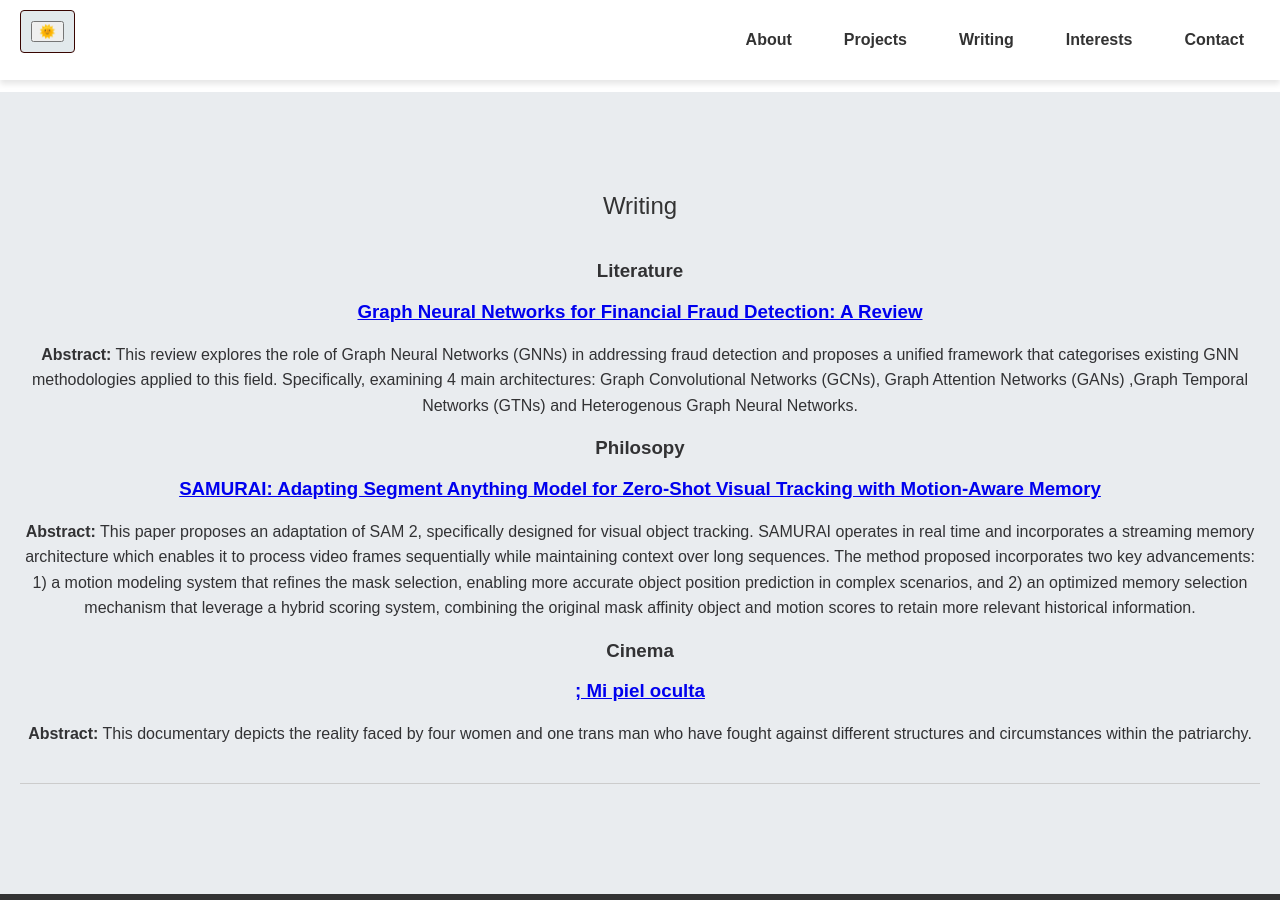
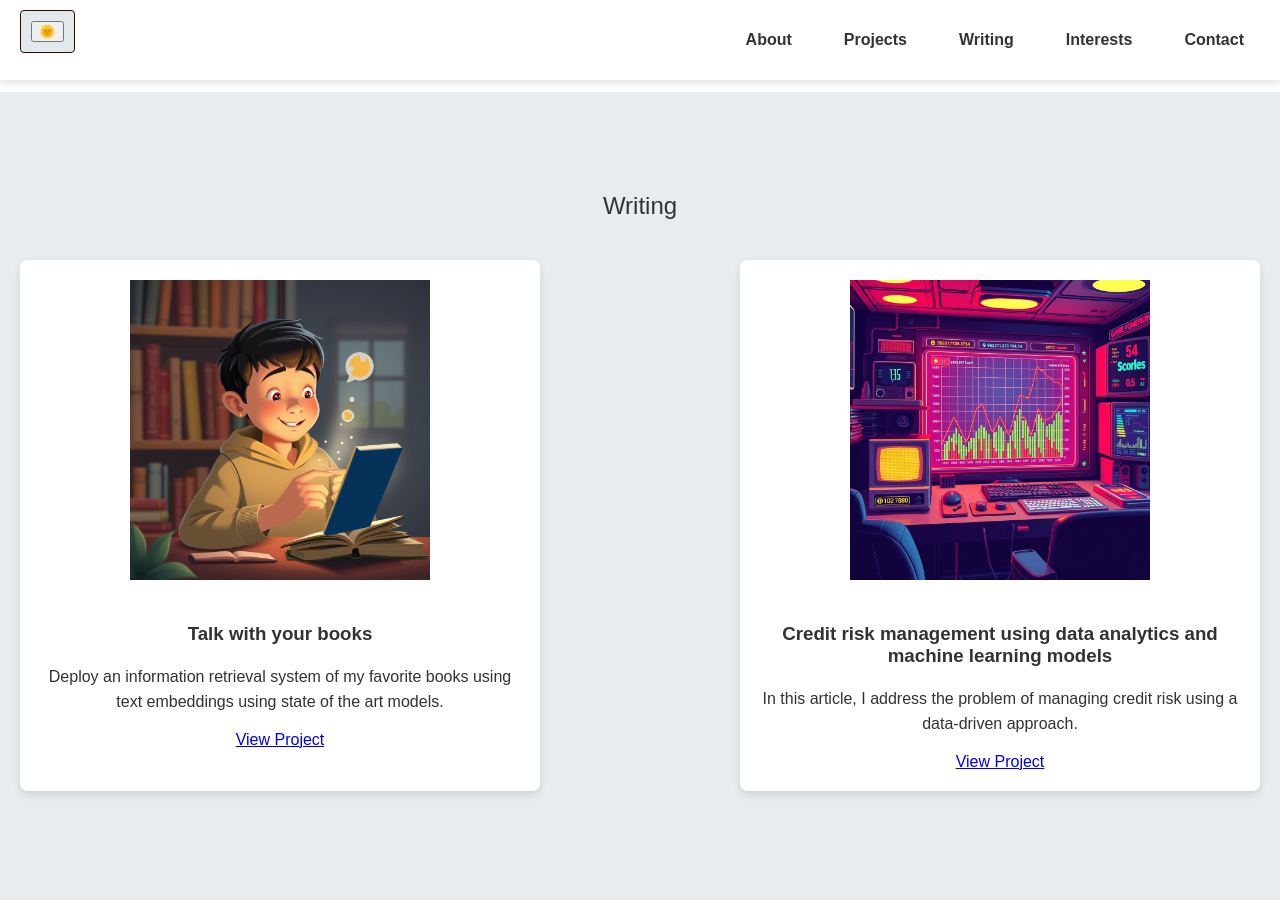
Before and after one commit to Cesarriosd/cesarios, a Jekyll site: the page built from README.md, in a window 1280 px wide and 900 px high, scrolled down 5743 px. Built offline with Jekyll 4.4.1, drawn with Linux system fonts in a browser that asks for light colours; our own code applies the rules of GitHub Pages for plain Markdown files; some of the changed text lies outside the part shown.

Commit message:
Change writing section

```diff
--- a/_layouts/default.html
+++ b/_layouts/default.html
@@ -615,16 +615,68 @@
     <!-- Articles Section -->
     <section id="writing" class="writing">
         <h2>Writing</h2>
-        <div class="article">
-            <h3>Literature</h3>
-            <h3><a href="https://arxiv.org/pdf/2411.05815">Graph Neural Networks for Financial Fraud Detection: A Review</a></h3>
-            <p><strong>Abstract:</strong> This review explores the role of Graph Neural Networks (GNNs) in addressing fraud detection and proposes a unified framework that categorises existing GNN methodologies applied to this field. Specifically, examining 4 main architectures: Graph Convolutional Networks (GCNs), Graph Attention Networks (GANs) ,Graph Temporal Networks (GTNs) and Heterogenous Graph Neural Networks.</p>
-            <h3>Philosopy</h3>
-            <h3><a href="https://arxiv.org/html/2411.11922v1">SAMURAI: Adapting Segment Anything Model for Zero-Shot Visual Tracking with Motion-Aware Memory</a></h3>
-            <p><strong>Abstract:</strong> This paper proposes an adaptation of SAM 2, specifically designed for visual object tracking. SAMURAI operates in real time and incorporates a streaming memory architecture which enables it to process video frames sequentially  while maintaining context over long sequences. The method proposed incorporates two key advancements: 1) a motion modeling system that refines the mask selection, enabling more accurate object position prediction in complex scenarios, and 2) an optimized memory selection mechanism that leverage a hybrid scoring system, combining the original mask affinity object and motion scores to retain more relevant historical information.</p>
-            <h3>Cinema</h3>
-            <h3><a href="https://medium.com/@jcrios096/mi-piel-oculta-documentary-6e8aa3389f32">; Mi piel oculta</a></h3>
-            <p><strong>Abstract:</strong> This documentary depicts the reality faced by four women and one trans man who have fought against different structures and circumstances within the patriarchy. </p>
+        <div class="project-grid">
+            <!-- Project 1 -->
+            <div class="project-card">
+                <img src=".\\res\\books.jpg" alt="Retrieval System" class="project-image">
+                <h3>Talk with your books</h3>
+                <p>Deploy an information retrieval system of my favorite books using text embeddings using state of the art models.</p>
+                <a href="#project-detail" class="project-link">View Project</a>
+            </div>
+            <!-- Project 2 -->
+            <div class="project-card">
+                <img src=".\\res\\risk.jpg" alt="Credit Risk" class = "project-image">
+                <h3>Credit risk management using data analytics and machine learning models</h3>
+                <p>In this article, I address the problem of managing credit risk using a data-driven approach.</p>
+                <a href="https://medium.com/@cesarrios_75503/credit-risk-management-using-data-analytics-and-machine-learning-models-a44edb7ed4c7" class="project-link">View Project</a>
+            </div>
+            <!-- Project 3 -->
+            <div class="project-card">
+                <img src=".\\res\\climber.webp"" alt="Computer Vision" class = "project-image">
+                <h3>CVClimbing (in process)</h3>
+                <p>Currently working to develop a CV system to monitor climbers performance.</p>
+                <a href="#project-detail-cv"" class="project-link">View Project</a>
+            </div>
+            <div class="project-card">
+                <img src=".\\res\\books.jpg" alt="Retrieval System" class="project-image">
+                <h3>Talk with your books</h3>
+                <p>Deploy an information retrieval system of my favorite books using text embeddings using state of the art models.</p>
+                <a href="#project-detail" class="project-link">View Project</a>
+            </div>
+            <!-- Project 2 -->
+            <div class="project-card">
+                <img src=".\\res\\risk.jpg" alt="Credit Risk" class = "project-image">
+                <h3>Credit risk management using data analytics and machine learning models</h3>
+                <p>In this article, I address the problem of managing credit risk using a data-driven approach.</p>
+                <a href="https://medium.com/@cesarrios_75503/credit-risk-management-using-data-analytics-and-machine-learning-models-a44edb7ed4c7" class="project-link">View Project</a>
+            </div>
+            <!-- Project 3 -->
+            <div class="project-card">
+                <img src=".\\res\\climber.webp"" alt="Computer Vision" class = "project-image">
+                <h3>CVClimbing (in process)</h3>
+                <p>Currently working to develop a CV system to monitor climbers performance.</p>
+                <a href="#project-detail-cv"" class="project-link">View Project</a>
+            </div>
+            <div class="project-card">
+                <img src=".\\res\\books.jpg" alt="Retrieval System" class="project-image">
+                <h3>Talk with your books</h3>
+                <p>Deploy an information retrieval system of my favorite books using text embeddings using state of the art models.</p>
+                <a href="#project-detail" class="project-link">View Project</a>
+            </div>
+            <!-- Project 2 -->
+            <div class="project-card">
+                <img src=".\\res\\risk.jpg" alt="Credit Risk" class = "project-image">
+                <h3>Credit risk management using data analytics and machine learning models</h3>
+                <p>In this article, I address the problem of managing credit risk using a data-driven approach.</p>
+                <a href="https://medium.com/@cesarrios_75503/credit-risk-management-using-data-analytics-and-machine-learning-models-a44edb7ed4c7" class="project-link">View Project</a>
+            </div>
+            <!-- Project 3 -->
+            <div class="project-card">
+                <img src=".\\res\\climber.webp"" alt="Computer Vision" class = "project-image">
+                <h3>CVClimbing (in process)</h3>
+                <p>Currently working to develop a CV system to monitor climbers performance.</p>
+                <a href="#project-detail-cv"" class="project-link">View Project</a>
+            </div>
 
 
         </div>
```
